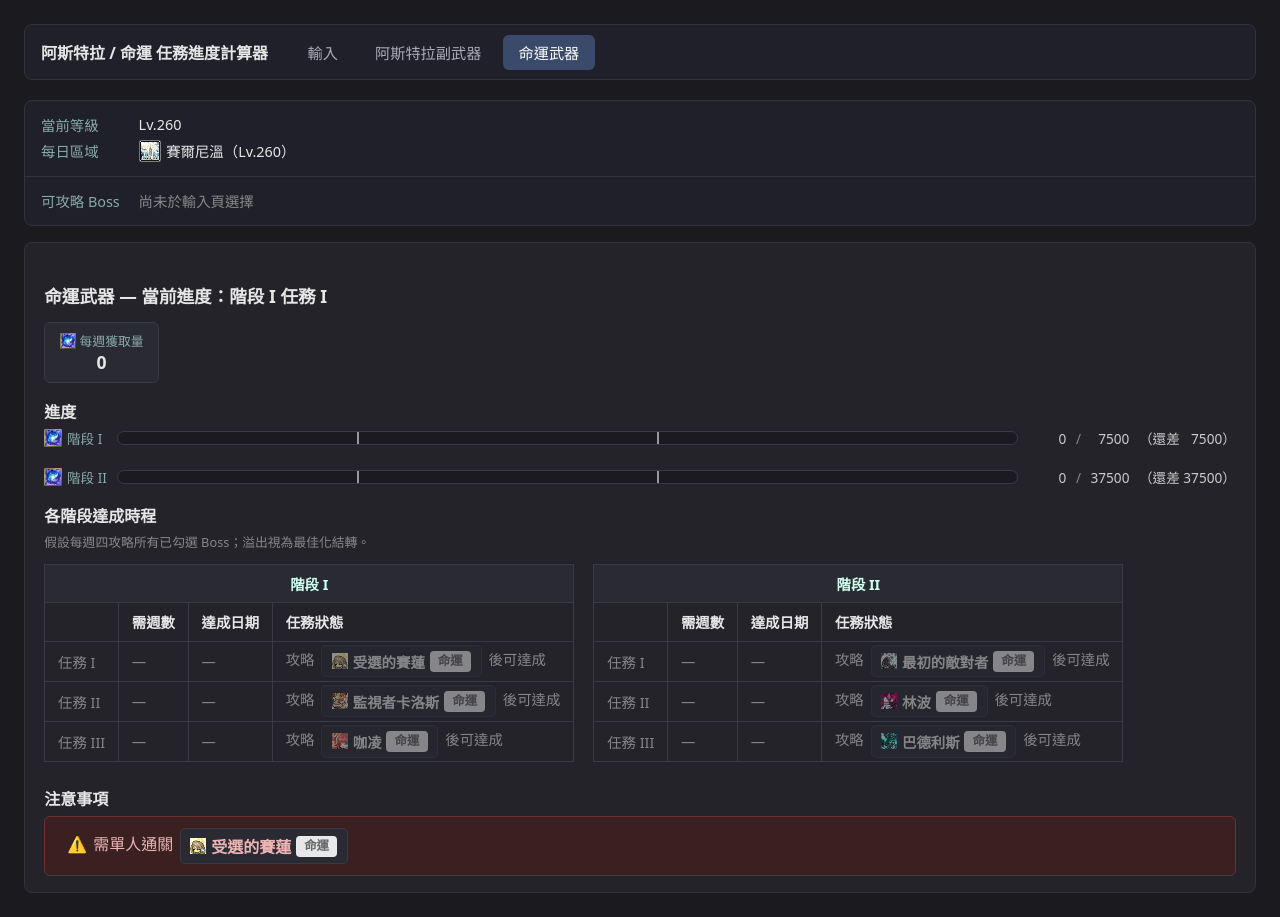
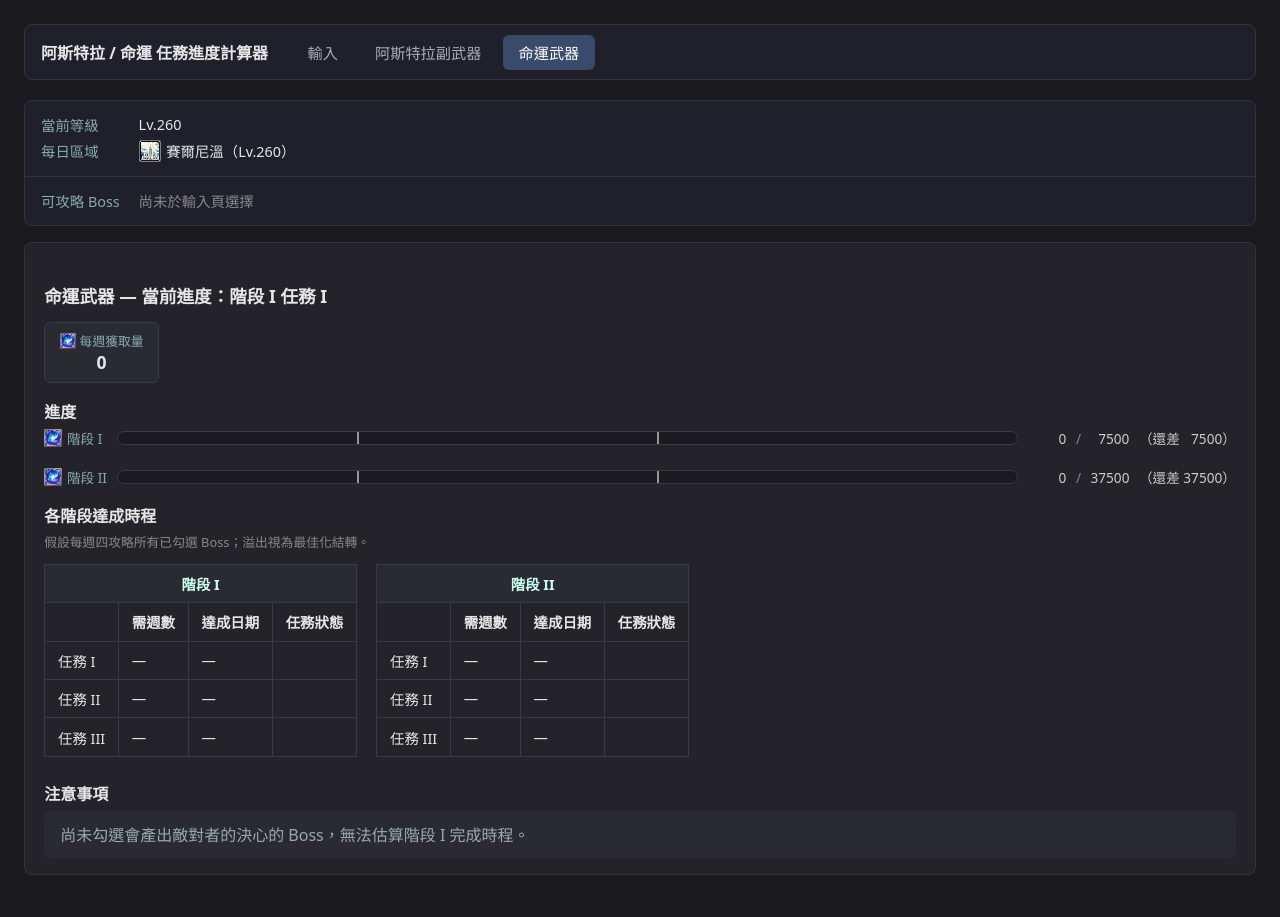
Before and after one commit to liouaquarius/maple-progress-calculator, a Vue app: page / in a window 1280 px wide. Both pictures are taken after a click on the button "命運武器". Built offline with nearby package versions, Linux system fonts and the light colour scheme.

Commit message:
fix: skip clear-gate when no resolve income

```diff
--- a/src/views/DestinyView.vue
+++ b/src/views/DestinyView.vue
@@ -44,7 +44,7 @@ const groupedSchedule = computed(() => {
     store.destiny.stageIndex,
     store.destiny.missionIndex,
     store.useTargetDate ? parseDate(store.targetDate) : null,
-    gate.value,
+    weeklyResolve.value > 0 ? gate.value : null, // 無決心產出時 resolve 永遠到不了，不判定卡關
   )
   const groups = new Map()
   for (const row of rows) {
```
